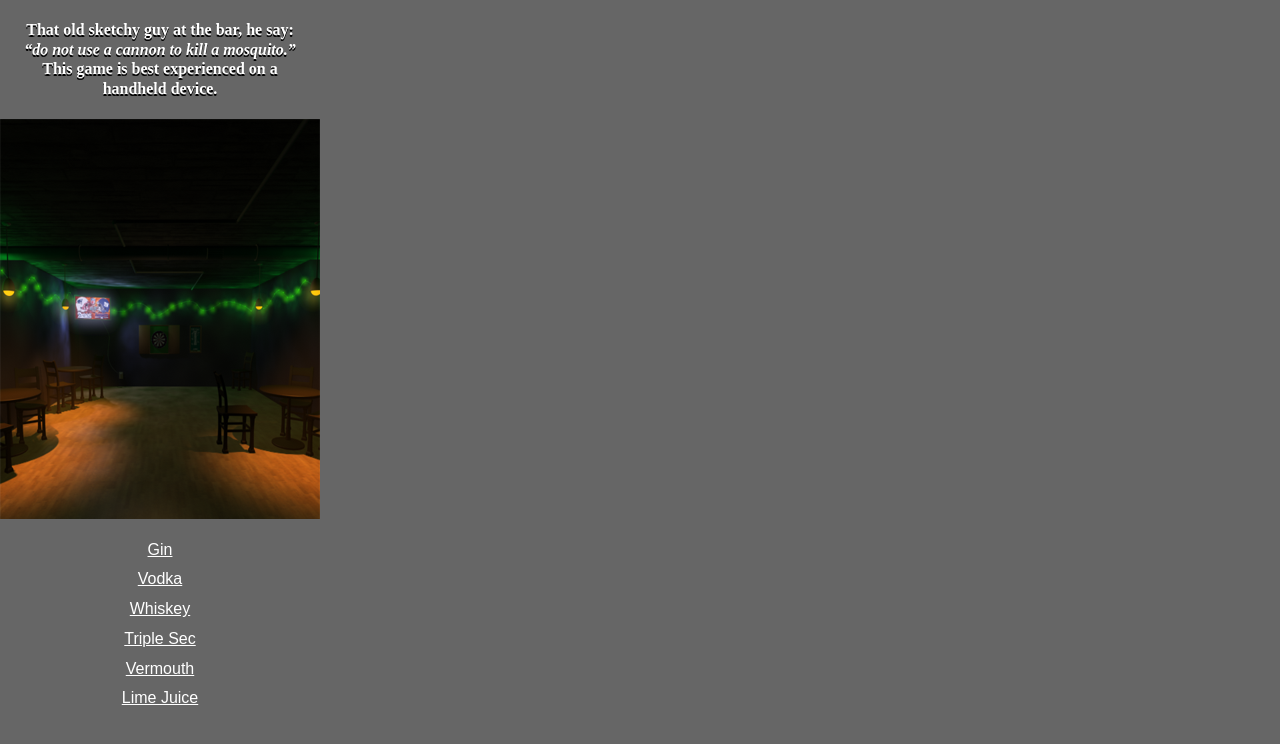
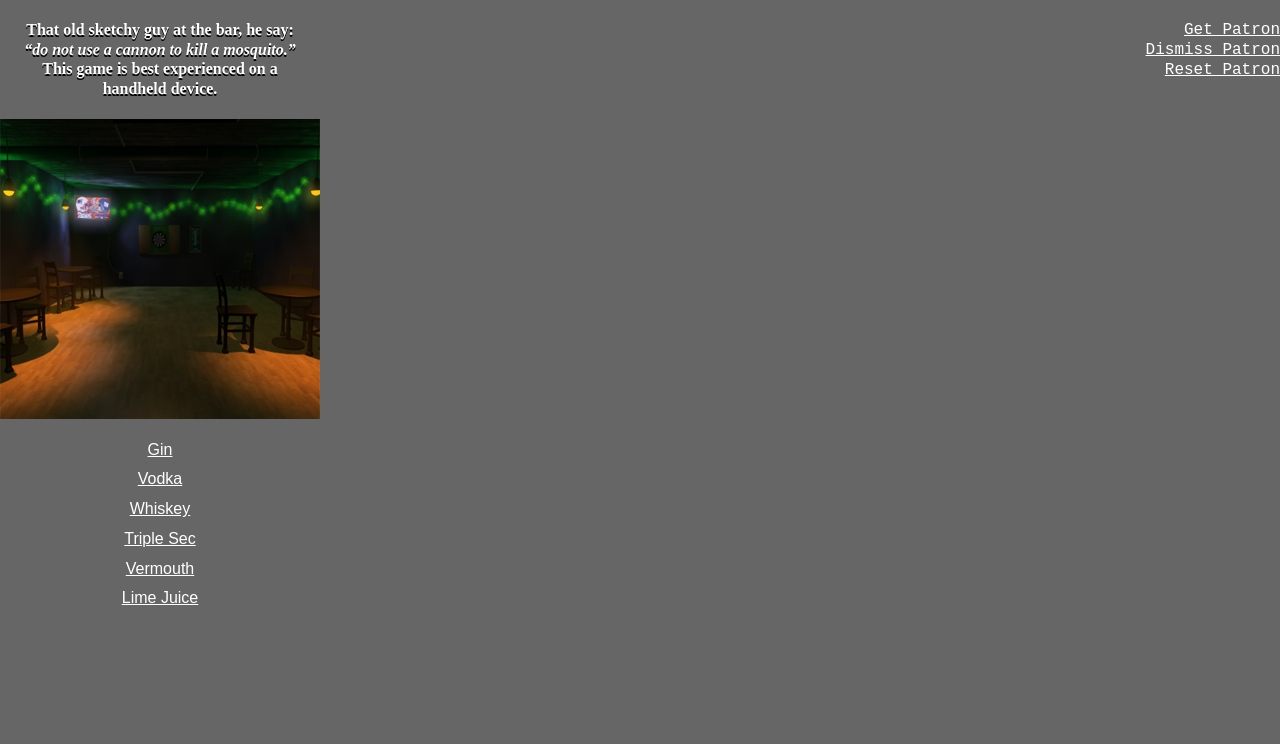
Before and after one commit to kadamwhite/The-Ouroboros-Hangover, a plain HTML site: page index.html in a window 1280 px wide. Drawn offline with nearby package versions, Linux system fonts and the light colour scheme.

Commit message:
Added basic Patron entrance/exit behavior

```diff
--- a/css/style.css
+++ b/css/style.css
@@ -106,9 +106,28 @@ a {
 
 
 #room {
-    background: url(../img/BackDropSmall.png) center top no-repeat;
+    background: url(../img/BackDropSmall.png) 0 -100px no-repeat;
     width: 320px;
-    height: 400px;
+    height: 300px;
+}
+
+
+
+
+#patrons {
+    width: 320px;
+    height: 300px;
+    background: url(../img/PatronSmall.png) -320px bottom no-repeat;
+}
+#patrons.active {
+    background-position: 90px bottom;
+    -webkit-transition: all 2s ease-out;
+    transition: all 2s ease-in;
+}
+#patrons.done {
+    background-position: 500px bottom;
+    -webkit-transition: all 2s ease-in;
+    transition: all 2s ease-in;
 }
 
 
--- a/index.html
+++ b/index.html
@@ -31,6 +31,11 @@
         </div>
         <div id="debug">
             <h1 id="pouring"></h1>
+            <ul>
+                <li><a href="javascript:$('#patrons').addClass('active');">Get Patron</a></li>
+                <li><a href="javascript:$('#patrons').addClass('done');">Dismiss Patron</a></li>
+                <li><a href="javascript:$('#patrons').hide().removeClass('active').removeClass('done').show();">Reset Patron</a></li>
+            </ul>
             <p id="state"></p>
             <ul id="log"></ul>
         </div>
```
Also changed, not shown: img/PatronSmall.png (added).
